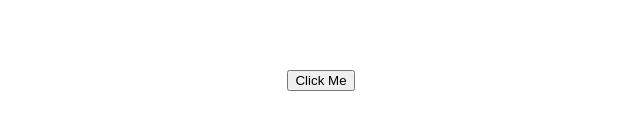
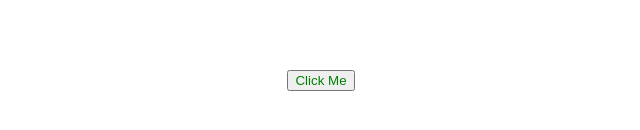
Before and after one commit to DataScientist2807/larac_vue3_step, a Vue app: page / in a window 1280 px wide. Shown: the part 328-458 px from the top of the page, without its empty margins (319-959 px from the left). Built offline with nearby package versions, Linux system fonts and the light colour scheme.

Commit message:
Attribute-Binding-and-Event-Handling

```diff
--- a/src/App.vue
+++ b/src/App.vue
@@ -1,25 +1,45 @@
 <template>
-  <button>Click Me</button>
+  <div>
+    <!--  <button class="text-green">Click Me</button>
+    <button :class="buttonClasses">Click Me</button> -->
+    <!-- <button :class="buttonClasses" v-on:click="toggle">Click Me</button> -->
+    <button :class="active ? 'text-red' : 'text-green'" @click="toggle">Click Me</button>
+  </div>
 </template>
 
 <script>
 export default {
   name: "App",
   data() {
-
+    return {
+      /* buttonClasses: "text-green", */
+      active: false,
+    };
   },
-  mounted() {
-
-  }
+  methods: {
+    toggle() {
+      /* alert('toggle'); */
+      /* this.buttonClasses = 'text-red' */
+      this.active = !this.active;
+    },
+  },
+  mounted() {},
 };
 </script>
 
 <style>
-html, body {
+html,
+body {
   height: 100%;
 }
 body {
   display: grid;
   place-items: center;
 }
+.text-red {
+  color: red;
+}
+.text-green {
+  color: green;
+}
 </style>
```
